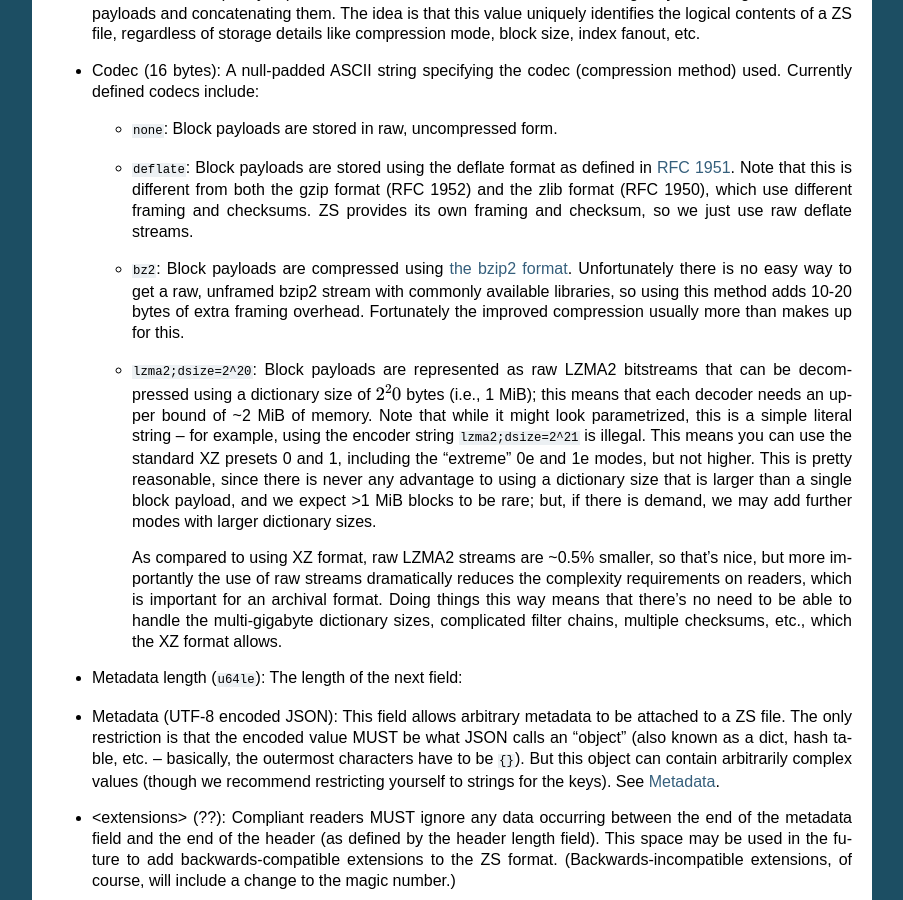
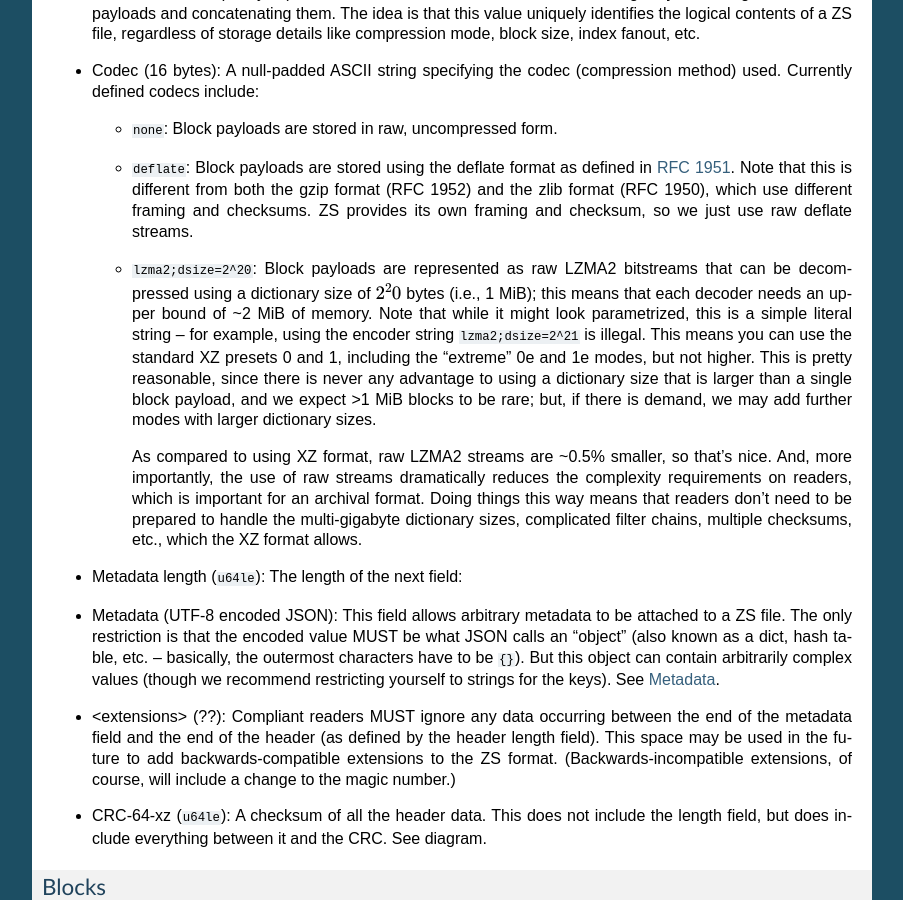
Before and after one commit to njsmith/zs, a Sphinx documentation site: the page built from doc/format.rst, in a window 1280 px wide and 900 px high, scrolled down 4184 px. Shown: the whole window, without its empty margins (198-1101 px from the left). Built offline with Sphinx 7.4.7, drawn with Linux system fonts in a browser that asks for light colours; some of the changed text lies outside the part shown.

```diff
--- a/doc/format.rst
+++ b/doc/format.rst
@@ -254,13 +254,6 @@ The header contains the following fields, in order:
     checksums. ZS provides its own framing and checksum, so we just
     use raw deflate streams.
 
-  * ``bz2``: Block payloads are compressed using `the bzip2 format
-    <https://en.wikipedia.org/wiki/Bzip2>`_. Unfortunately there is no
-    easy way to get a raw, unframed bzip2 stream with commonly
-    available libraries, so using this method adds 10-20 bytes of
-    extra framing overhead. Fortunately the improved compression
-    usually more than makes up for this.
-
   * ``lzma2;dsize=2^20``: Block payloads are represented as raw LZMA2
     bitstreams that can be decompressed using a dictionary size of
     :math:`2^20` bytes (i.e., 1 MiB); this means that each decoder
@@ -275,11 +268,11 @@ The header contains the following fields, in order:
     add further modes with larger dictionary sizes.
 
     As compared to using XZ format, raw LZMA2 streams are ~0.5%
-    smaller, so that's nice, but more importantly the use of raw
+    smaller, so that's nice. And, more importantly, the use of raw
     streams dramatically reduces the complexity requirements on
     readers, which is important for an archival format. Doing things
-    this way means that there's no need to be able to handle the
-    multi-gigabyte dictionary sizes, complicated filter chains,
+    this way means that readers don't need to be prepared to handle
+    the multi-gigabyte dictionary sizes, complicated filter chains,
     multiple checksums, etc., which the XZ format allows.
 
 * Metadata length (``u64le``): The length of the next field:
```
Also changed, not shown: other parts of doc/format.rst (+7 -5 lines), 8 other files.
